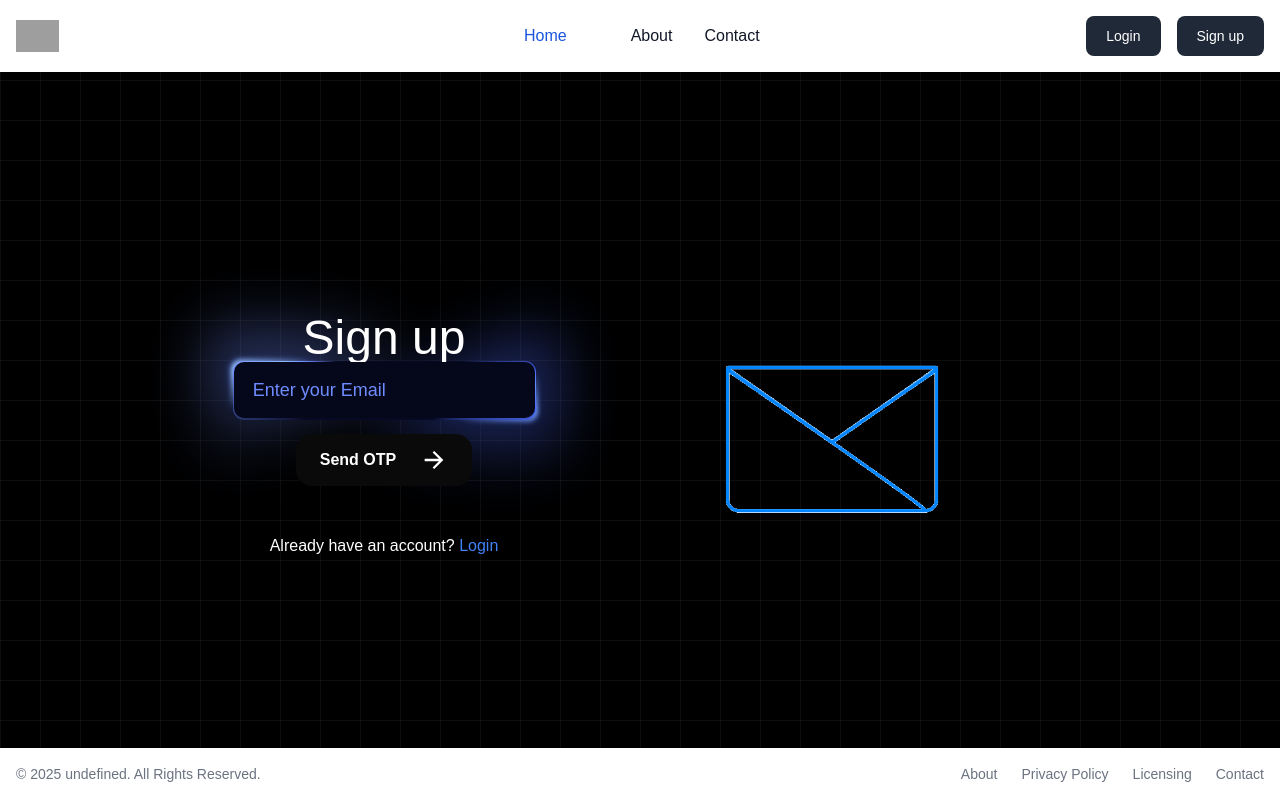
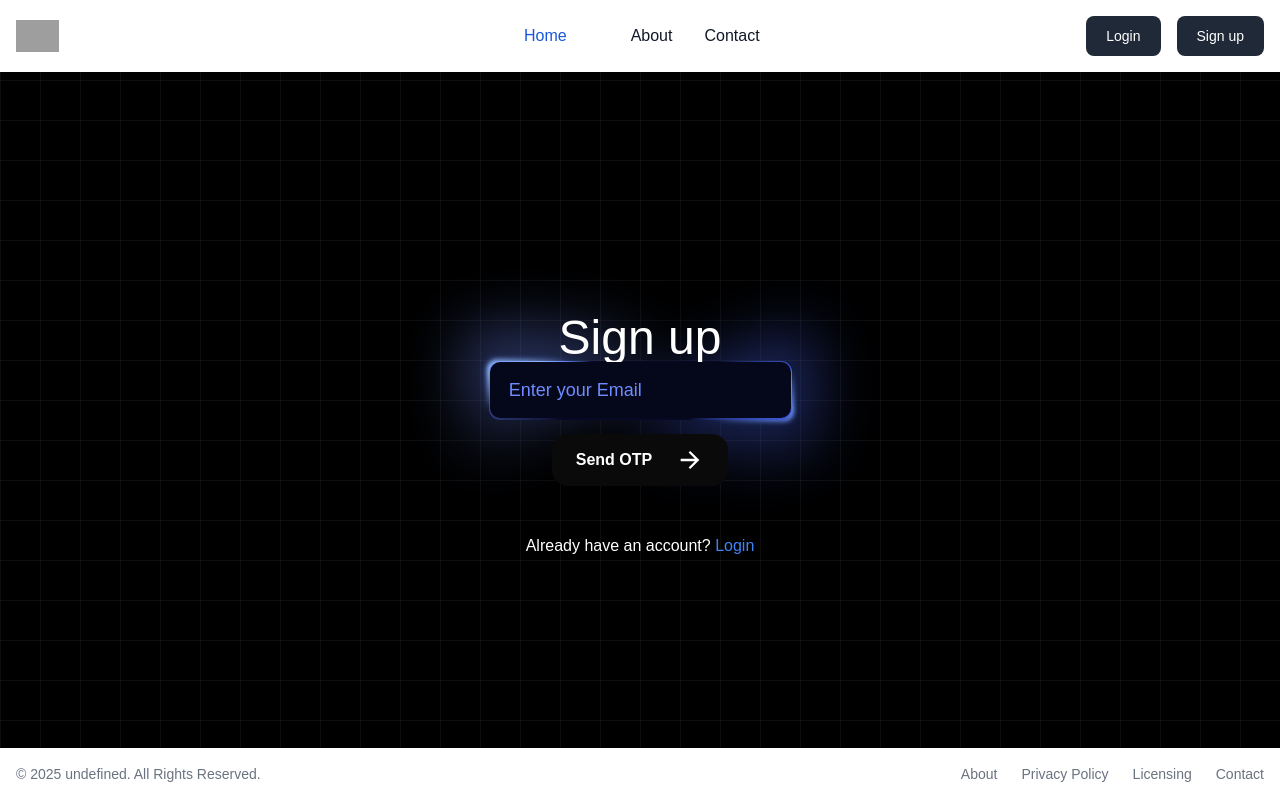
Before and after one commit to skrijwan100/SmartCanteens, a React (Vite) app in the folder client/: page /signup in a window 1280 px wide. Built offline with nearby package versions, Linux system fonts and the light colour scheme; grey boxes are pictures that could not be loaded.

Commit message:
hide image container on smaller screens in Signup component

```diff
--- a/client/src/pages/Signup.jsx
+++ b/client/src/pages/Signup.jsx
@@ -7,7 +7,7 @@ const Signup = () => {
   return (
     <div className='w-full heightContainer flex items-center justify-center'>
       <EmailVerify checkR={[pageShow, setpageShow]}/>
-      <div className=' w-[40%]'>
+      <div className='hidden xl:flex w-[40%]'>
         <img src={gifnew} alt="" />
       </div>
     </div>
```
